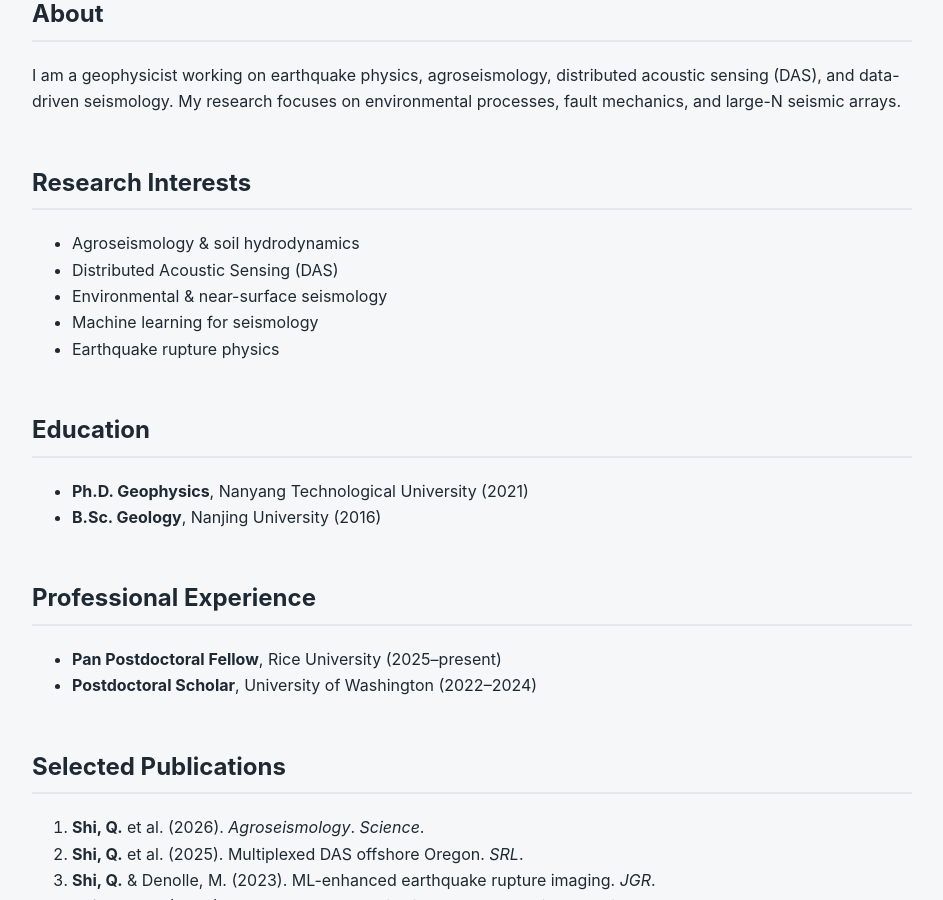
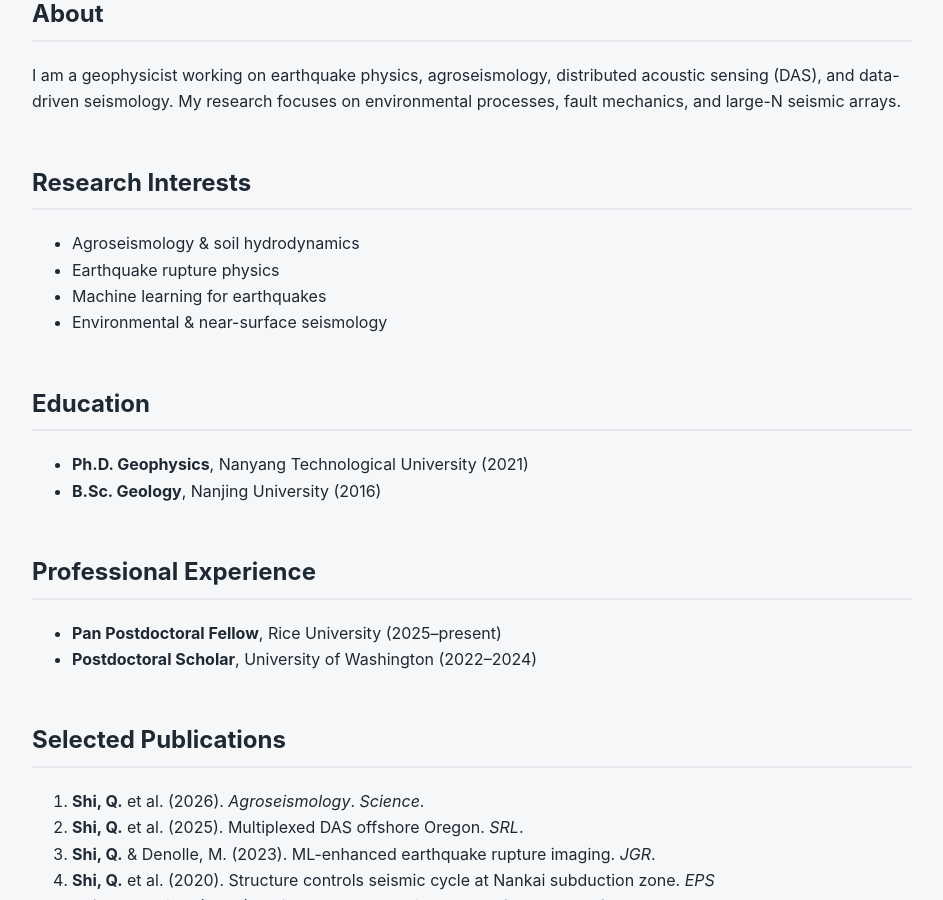
Before and after one commit to qibinshi/qibinshi.github.io, a Jekyll site: the page built from index.md, in a window 1280 px wide and 900 px high, scrolled down 630 px. Shown: the whole window, without its empty margins (168-1111 px from the left). Built offline with Jekyll 4.4.1, drawn with Linux system fonts in a browser that asks for light colours.

Commit message:
update interest

```diff
--- a/index.md
+++ b/index.md
@@ -13,10 +13,9 @@ and large-N seismic arrays.
 ## Research Interests
 
 - Agroseismology & soil hydrodynamics
-- Distributed Acoustic Sensing (DAS)
+- Earthquake rupture physics
+- Machine learning for earthquakes
 - Environmental & near-surface seismology
-- Machine learning for seismology
-- Earthquake rupture physics
 
 ## Education
 
```
